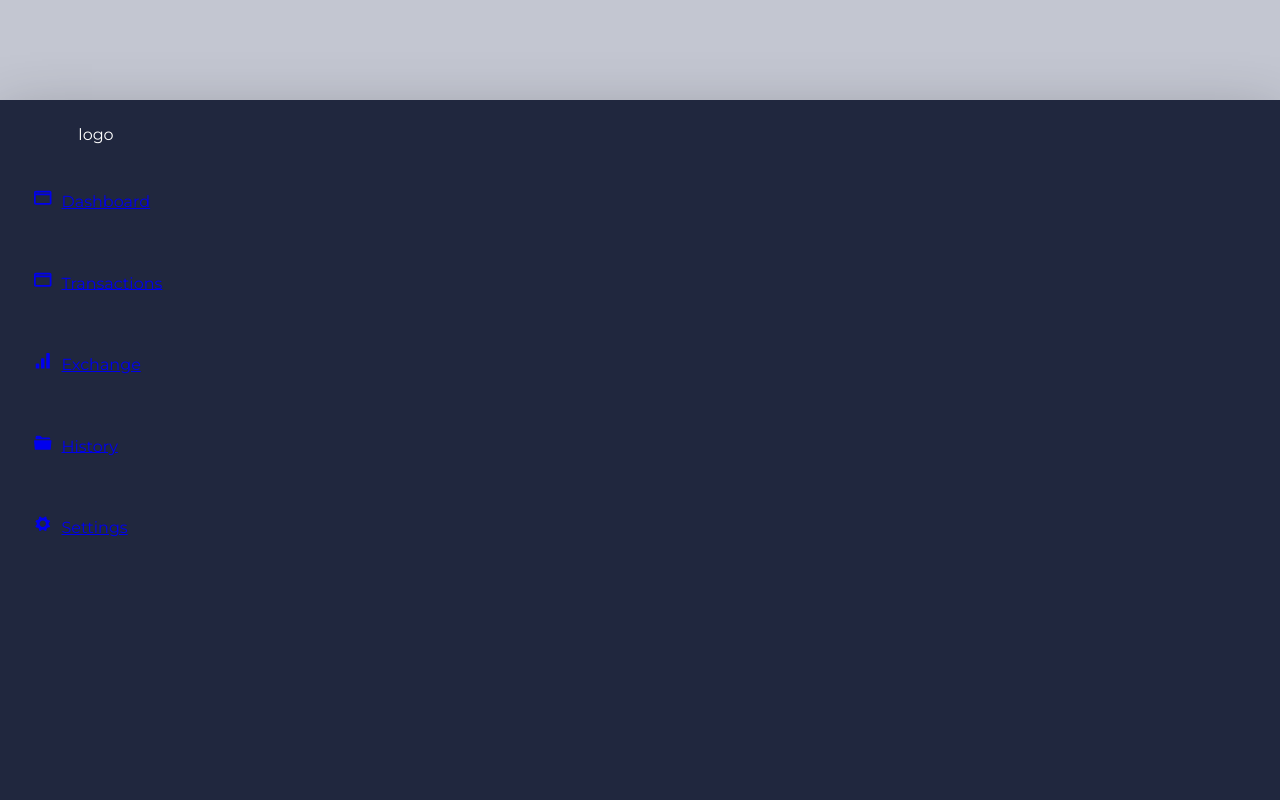
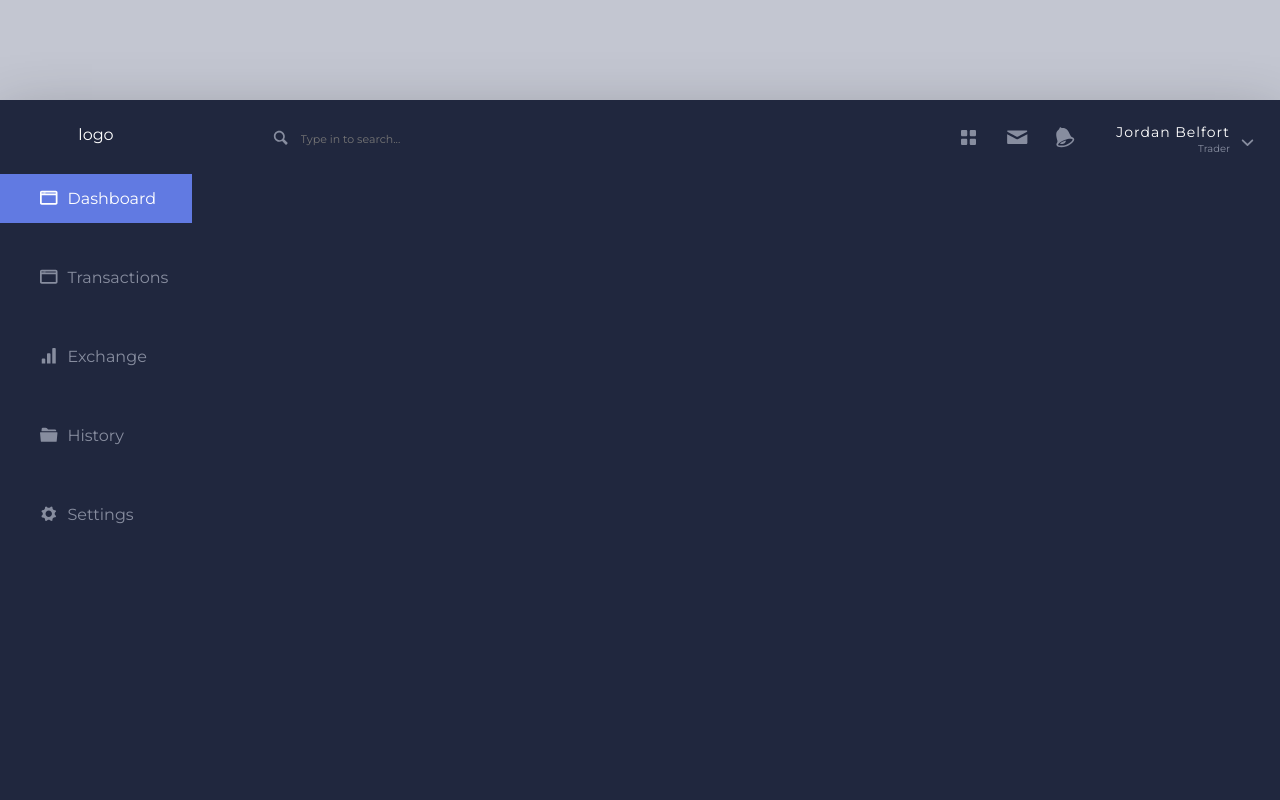
Before and after one commit to Claytonhart/cryptocurrency-dashboard, a React (Create React App) app: page / in a window 1280 px wide. Shown: the top 800 px of the page. Built offline with nearby package versions, Linux system fonts and the light colour scheme.

Commit message:
Added Navbar component with subcomponents Searchbar and Masthead

```diff
--- a/src/components/Main.js
+++ b/src/components/Main.js
@@ -1,11 +1,15 @@
 import React, { Component } from "react";
 import Sidebar from "./Sidebar";
+import Navbar from "./Navbar";
 
 class Main extends Component {
   render() {
     return (
       <main className="container">
         <Sidebar />
+        <section className="main">
+          <Navbar />
+        </section>
       </main>
     );
   }
--- /dev/null
+++ b/src/components/Masthead.js
@@ -0,0 +1,24 @@
+import React, { Component } from "react";
+
+import { Grid, Mail, Bell, DownArrow } from "./svg/Svg";
+
+class Masthead extends Component {
+  render() {
+    return (
+      <div className="masthead">
+        <div className="masthead-icons">
+          <Grid className="masthead-icons__icon masthead-icons__icon--grid" />
+          <Mail className="masthead-icons__icon masthead-icons__icon--mail" />
+          <Bell className="masthead-icons__icon" />
+        </div>
+        <div className="masthead-about">
+          <span className="masthead-about__name">Jordan Belfort</span>
+          <span className="masthead-about__job-title">Trader</span>
+        </div>
+        <DownArrow className="masthead-icons__icon masthead-icons__icon--down-arrow" />
+      </div>
+    );
+  }
+}
+
+export default Masthead;
--- /dev/null
+++ b/src/components/Navbar.js
@@ -0,0 +1,16 @@
+import React, { Component } from "react";
+import Searchbar from "./Searchbar";
+import Masthead from "./Masthead";
+
+class Navbar extends Component {
+  render() {
+    return (
+      <nav className="navbar">
+        <Searchbar />
+        <Masthead />
+      </nav>
+    );
+  }
+}
+
+export default Navbar;
--- /dev/null
+++ b/src/components/Searchbar.js
@@ -0,0 +1,20 @@
+import React, { Component } from "react";
+
+import { MagnifyingGlass } from "./svg/Svg";
+
+class Searchbar extends Component {
+  render() {
+    return (
+      <section className="searchbar">
+        <MagnifyingGlass className="searchbar__search-img" />
+        <input
+          type="text"
+          className="searchbar__input"
+          placeholder="Type in to search..."
+        />
+      </section>
+    );
+  }
+}
+
+export default Searchbar;
--- a/src/index.css
+++ b/src/index.css
@@ -30,6 +30,11 @@ body {
   margin: 10rem auto;
   display: flex; }
 
+.main {
+  margin: 2rem;
+  margin-left: 8rem;
+  width: 100%; }
+
 .sidebar {
   flex: 0 0 15%;
   display: flex;
@@ -43,19 +48,115 @@ body {
   .side-nav__logo {
     margin: 2.5rem 0; }
   .side-nav__item {
+    position: relative;
     display: flex;
     margin: 3rem 0;
-    padding: 1.5rem 0;
-    padding-left: 3rem;
     color: #878d9f;
     flex: 1;
-    border-left: 4px solid #20273e;
     cursor: pointer; }
+    .side-nav__item a {
+      color: inherit;
+      text-decoration: none;
+      z-index: 10;
+      display: flex;
+      padding: 1.5rem 0;
+      padding-left: 4rem; }
     .side-nav__item:hover {
+      color: #fff; }
+    .side-nav__item--active {
       color: #fff;
-      border-left: 4px solid #617ae2; }
+      background-color: #617ae2; }
+    .side-nav__item::before {
+      content: "";
+      position: absolute;
+      top: 0;
+      left: 0;
+      height: 100%;
+      width: 3px;
+      background-color: #617ae2;
+      transform: scaleY(0);
+      transition: transform 0.2s, width 0.4s cubic-bezier(1, 0, 0, 1) 0.2s, background-color 0.1s; }
+    .side-nav__item:hover::before {
+      transform: scaleY(1);
+      width: 100%; }
   .side-nav__img {
     height: 1.75rem;
     width: 1.75rem;
     margin-right: 1rem;
     fill: currentColor; }
+
+.searchbar {
+  background-color: #20273e;
+  color: #878d9f;
+  display: flex;
+  align-items: center;
+  flex: 0 0 40%; }
+  .searchbar__input {
+    background-color: #20273e;
+    color: #878d9f;
+    border: none;
+    padding: 0.9rem 2.2rem;
+    padding-left: 4rem;
+    margin-left: -3rem;
+    font-family: inherit;
+    transition: all 0.2s;
+    width: 90%;
+    border: 1px solid #20273e; }
+    .searchbar__input:focus {
+      outline: none;
+      border: 1px solid #878d9f;
+      border-radius: 100px; }
+    .searchbar__input::placeholder {
+      font-size: 1.1rem; }
+  .searchbar__search-img {
+    height: 1.75rem;
+    width: 1.75rem;
+    fill: currentColor;
+    z-index: 2; }
+
+.navbar {
+  display: flex;
+  justify-content: space-between;
+  width: 100%;
+  margin-bottom: 3rem; }
+
+.masthead {
+  display: flex;
+  align-items: center; }
+
+.masthead-icons {
+  display: flex;
+  justify-content: space-between;
+  width: 12rem;
+  color: #878d9f;
+  margin: 0 4rem; }
+  .masthead-icons__icon {
+    height: 2.25rem;
+    width: 2.25rem;
+    fill: currentColor;
+    cursor: pointer; }
+    .masthead-icons__icon--grid {
+      height: 2.5rem;
+      width: 2.5rem;
+      transform: translateY(-1px); }
+    .masthead-icons__icon--down-arrow {
+      height: 2.5rem;
+      width: 2.5rem;
+      color: #878d9f;
+      transform: translateY(0.4rem); }
+    .masthead-icons__icon:hover {
+      color: #fff; }
+
+.masthead-about {
+  display: flex;
+  flex-direction: column;
+  margin-right: 0.5rem; }
+  .masthead-about__name {
+    font-size: 1.4rem;
+    font-weight: 400;
+    line-height: 2rem;
+    letter-spacing: 0.1rem;
+    cursor: pointer; }
+  .masthead-about__job-title {
+    color: #878d9f;
+    text-align: end; }
--- a/src/index.scss
+++ b/src/index.scss
@@ -6,3 +6,6 @@
 // COMPONENTS
 @import "./styles/components/main";
 @import "./styles/components/sidebar";
+@import "./styles/components/searchbar";
+@import "./styles/components/navbar";
+@import "./styles/components/masthead";
--- a/src/styles/_variables.scss
+++ b/src/styles/_variables.scss
@@ -5,3 +5,4 @@ $color-light-blue: #1929a3;
 $color-highlight-blue: #617ae2;
 
 $color-text-grey: #878d9f;
+$color-text-dark-grey: #42475f;
--- a/src/styles/components/_main.scss
+++ b/src/styles/components/_main.scss
@@ -7,3 +7,9 @@
   margin: 10rem auto;
   display: flex;
 }
+
+.main {
+  margin: 2rem;
+  margin-left: 8rem;
+  width: 100%;
+}
--- /dev/null
+++ b/src/styles/components/_masthead.scss
@@ -0,0 +1,56 @@
+.masthead {
+  display: flex;
+  align-items: center;
+}
+
+.masthead-icons {
+  display: flex;
+  justify-content: space-between;
+  width: 12rem;
+  color: $color-text-grey;
+  margin: 0 4rem;
+
+  &__icon {
+    height: 2.25rem;
+    width: 2.25rem;
+    fill: currentColor;
+    cursor: pointer;
+    // z-index: 2;
+
+    &--grid {
+      height: 2.5rem;
+      width: 2.5rem;
+      transform: translateY(-1px);
+    }
+
+    &--down-arrow {
+      height: 2.5rem;
+      width: 2.5rem;
+      color: $color-text-grey;
+      transform: translateY(0.4rem);
+    }
+
+    &:hover {
+      color: #fff;
+    }
+  }
+}
+
+.masthead-about {
+  display: flex;
+  flex-direction: column;
+  margin-right: 0.5rem;
+
+  &__name {
+    font-size: 1.4rem;
+    font-weight: 400;
+    line-height: 2rem;
+    letter-spacing: 0.1rem;
+    cursor: pointer;
+  }
+
+  &__job-title {
+    color: $color-text-grey;
+    text-align: end;
+  }
+}
--- /dev/null
+++ b/src/styles/components/_navbar.scss
@@ -0,0 +1,7 @@
+.navbar {
+  display: flex;
+  justify-content: space-between;
+  width: 100%;
+  // height: 7.2rem;
+  margin-bottom: 3rem;
+}
--- /dev/null
+++ b/src/styles/components/_searchbar.scss
@@ -0,0 +1,39 @@
+.searchbar {
+  background-color: $color-background-blue;
+  color: $color-text-grey;
+  // height: 7rem;
+  display: flex;
+  align-items: center;
+  // margin-left: 5rem;
+  flex: 0 0 40%;
+
+  &__input {
+    background-color: $color-background-blue;
+    color: $color-text-grey;
+    border: none;
+    padding: 0.9rem 2.2rem;
+    padding-left: 4rem;
+    margin-left: -3rem;
+    font-family: inherit;
+    transition: all 0.2s;
+    width: 90%;
+    border: 1px solid $color-background-blue;
+
+    &:focus {
+      outline: none;
+      border: 1px solid $color-text-grey;
+      border-radius: 100px;
+    }
+
+    &::placeholder {
+      font-size: 1.1rem;
+    }
+  }
+
+  &__search-img {
+    height: 1.75rem;
+    width: 1.75rem;
+    fill: currentColor;
+    z-index: 2;
+  }
+}
```
